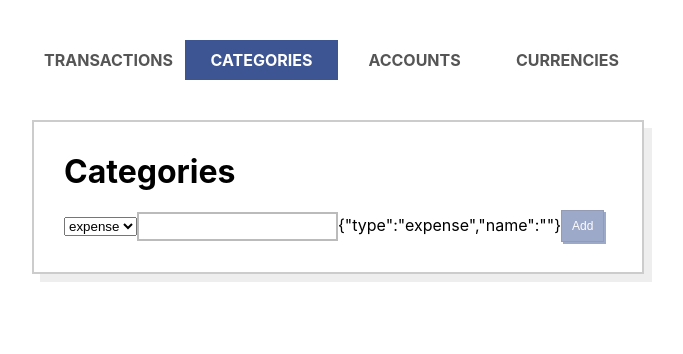
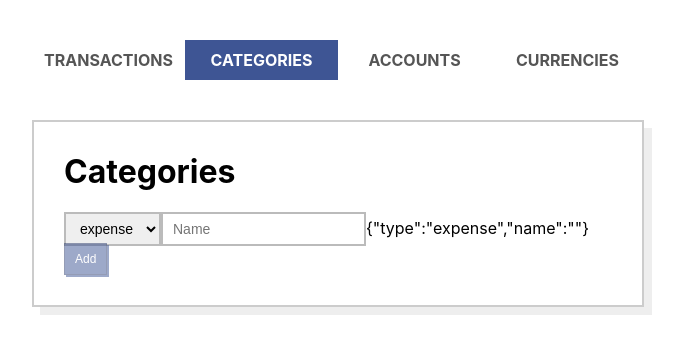
Before and after one commit to pastukh-dm/money-tracker, a React (Create React App) app: page /categories in a window 1280 px wide. Shown: the top 354 px of the page, without its empty margins (302-985 px from the left). Built offline with nearby package versions, Linux system fonts and the light colour scheme.

Commit message:
Create Select component

```diff
--- a/src/app/App.tsx
+++ b/src/app/App.tsx
@@ -1,7 +1,7 @@
 import './App.scss';
 
 import React, { useMemo } from 'react';
-import { BrowserRouter, Link, Switch, Route } from 'react-router-dom';
+import { BrowserRouter, Switch, Route } from 'react-router-dom';
 import { CurrencyIndexPage } from './pages/CurrencyIndexPage/CurrencyIndexPage';
 import { Provider } from 'react-redux';
 import { store } from './store/store';
@@ -20,7 +20,7 @@ const routeItems = [
 function App() {
   const navbarItems = useMemo(
     () => routeItems.map(item => ({ to: item.path, name: item.name })),
-    [routeItems]
+    []
   );
   return (
     <Provider store={store}>
@@ -31,7 +31,7 @@ function App() {
           <Switch>
             {
               routeItems.map(item =>
-                <Route path={item.path}>
+                <Route key={item.path} path={item.path}>
                   {item.page}
                 </Route>
               )
--- a/src/app/components/Input/Input.scss
+++ b/src/app/components/Input/Input.scss
@@ -1,6 +1,6 @@
 @import "./../../../scss/variables.scss";
+@import "./InputPlaceholder.scss";
 
 .Input {
-  border: 2px solid #bbb;
-  padding: 5px 10px;
+  @extend %Input;
 }
--- a/src/app/components/Input/Input.tsx
+++ b/src/app/components/Input/Input.tsx
@@ -4,44 +4,23 @@ import './Input.scss';
 
 
 export const Input = forwardRef<HTMLInputElement, Props>((props: Props, ref) => {
-  // const content = useMemo(() => props.children || props.text, [props.children, props.text]);
+  const {variant, ...otherProps} = props;
   return (
     <input
       ref={ref}
-      className={clsx('Input', `_${props.variant}`, {
+      className={clsx('Input', `_${variant}`, {
         '_disabled': props.disabled
       })}
       type="text"
+      {...otherProps}
     />
-    // <button
-    //   className={clsx('Button', `_${props.variant}`, {
-    //     '_disabled': props.disabled
-    //   })}
-    //   disabled={props.disabled}
-    //   onClick={props.onClick}
-    // >
-    //   {
-    //     props.icon &&
-    //     <span className="Button-Icon">{props.icon}</span>
-    //   }
-    //   {
-    //     content &&
-    //     <span className="Button-Content">{content}</span>
-    //   }
-    // </button>
   )
 });
 
 
 type Props = InputHTMLAttributes<HTMLInputElement> & {
-  // onClick?: (e: React.MouseEvent) => void
-  // icon?: React.ReactNode,
-  // text?: string,
-  // children?: React.ReactNode,
   variant?:
   'primary' | 'secondary' | 'danger'
-  // 'outline-primary' | 'outline-secondary' | 'outline-danger' |
-  // 'pure-primary' | 'pure-secondary' | 'pure-danger'
 };
 
 
--- /dev/null
+++ b/src/app/components/Input/InputPlaceholder.scss
@@ -0,0 +1,11 @@
+@import "./../../../scss/variables.scss";
+
+%Input {
+  cursor: pointer;
+  border: 2px solid #bbb;
+  padding: 5px 10px;
+  height: 20px + (5px + 2px) * 2;
+  box-sizing: border-box;
+  font-size: 14px;
+  line-height: 20px;
+}
--- a/src/app/components/Navbar/Navbar.tsx
+++ b/src/app/components/Navbar/Navbar.tsx
@@ -3,7 +3,7 @@ import { Link, NavLink } from 'react-router-dom';
 import './Navbar.scss';
 
 interface Props {
-  items: Array<{name: string, to: string}>
+  items: Array<{ name: string, to: string }>
 }
 
 
@@ -12,7 +12,14 @@ export function Navbar(props: Props) {
     <nav className="Navbar">
       {
         props.items.map((item) =>
-          <NavLink className="Navbar-Link" activeClassName="_active" to={item.to}>{item.name}</NavLink>
+          <NavLink
+            key={item.to}
+            className="Navbar-Link"
+            activeClassName="_active"
+            to={item.to}
+          >
+            {item.name}
+          </NavLink>
         )
       }
     </nav>
--- /dev/null
+++ b/src/app/components/Select/Select.scss
@@ -0,0 +1,5 @@
+@import "./../Input/InputPlaceholder.scss";
+
+.Select {
+  @extend %Input;
+}
--- /dev/null
+++ b/src/app/components/Select/Select.tsx
@@ -0,0 +1,38 @@
+import './Select.scss';
+
+import clsx from 'clsx';
+import React, { forwardRef, InputHTMLAttributes, SelectHTMLAttributes } from 'react';
+
+
+export const Select = forwardRef<HTMLSelectElement, Props>((props: Props, ref) => {
+  const { variant, options, ...otherProps } = props;
+  return (
+    <select
+      ref={ref}
+      className={clsx('Select', `_${variant}`, {
+        '_disabled': otherProps.disabled
+      })}
+      {...otherProps}
+    >
+      {options?.map((option, index) =>
+        <option
+          {...option}
+          key={option.value?.toString() + index.toString()} value={option.id}
+        >
+          {option.label}
+        </option>
+      )}
+    </select>
+  )
+});
+
+
+type Props = SelectHTMLAttributes<HTMLSelectElement> & {
+  variant?: 'primary' | 'secondary' | 'danger',
+  options?: React.OptionHTMLAttributes<HTMLOptionElement>[]
+};
+
+
+Select.defaultProps = {
+  variant: 'primary'
+};
--- a/src/app/pages/AccountIndexPage/components/AccountCreateForm.tsx
+++ b/src/app/pages/AccountIndexPage/components/AccountCreateForm.tsx
@@ -2,6 +2,7 @@ import React, { useCallback, useRef } from 'react';
 import { useSelector } from 'react-redux';
 import { Button } from '../../../components/Button/Button';
 import { Input } from '../../../components/Input/Input';
+import { Select } from '../../../components/Select/Select';
 import { MoneyAccount } from '../../../models/MoneyAccount';
 import { UIDService } from '../../../services/UIDService';
 import { selectAllCurrency } from '../../../store/currency/currencySelectors';
@@ -54,15 +55,12 @@ export function AccountCreateForm(props: Props) {
   return (
     <form onSubmit={handleSubmit}>
       <Input ref={newAccountNameRef} type="text" />
-      <select ref={newAccountCurrencyRef}>
-        {
-          currencies.map(currency =>
-            <option key={currency.id} value={currency.id}>
-              {currency.name}
-            </option>
-          )
-        }
-      </select>
+      <Select
+        ref={newAccountCurrencyRef}
+        options={currencies.map(currency => ({
+          label: currency.name, value: currency.id,
+        }))}
+      />
       <Button type="submit" text="Add" />
     </form>
   );
--- a/src/app/pages/CategoryIndexPage/components/CategoryCreateForm.tsx
+++ b/src/app/pages/CategoryIndexPage/components/CategoryCreateForm.tsx
@@ -1,6 +1,7 @@
 import React, { FormEvent, useCallback, useEffect, useRef, useState } from 'react';
 import { Button } from '../../../components/Button/Button';
 import { Input } from '../../../components/Input/Input';
+import { Select } from '../../../components/Select/Select';
 import { Category, CategoryType } from '../../../models/Category';
 import { UIDService } from '../../../services/UIDService';
 
@@ -61,19 +62,14 @@ export function CategoryCreateForm(props: Props) {
   return (
     <div className="CategoryCreateForm">
       <form onSubmit={handleSubmit}>
-        <select
+        <Select
           ref={typeRef}
           defaultValue={inputs.type}
           onChange={(e) => handleInput('type', e.target.value)}
-        >
-          {
-            Object.values(CategoryType).map(type =>
-              <option key={type} value={type}>
-                {type}
-              </option>
-            )
-          }
-        </select>
+          options={Object.values(CategoryType).map(type => ({
+            label: type, value: type
+          }))}
+        />
         <Input
           ref={nameRef}
           placeholder="Name"
--- a/src/app/pages/TransactionIndexPage/components/TransactionCreateForm.tsx
+++ b/src/app/pages/TransactionIndexPage/components/TransactionCreateForm.tsx
@@ -2,6 +2,7 @@ import React, { useCallback, useEffect, useRef, useState } from 'react';
 import { useSelector } from 'react-redux';
 import { Button } from '../../../components/Button/Button';
 import { Input } from '../../../components/Input/Input';
+import { Select } from '../../../components/Select/Select';
 import { Transaction } from '../../../models/Transaction';
 import { UIDService } from '../../../services/UIDService';
 import { selectAllAccount } from '../../../store/account/accountSelectors';
@@ -81,19 +82,16 @@ export function TransactionCreateForm(props: Props) {
       {
         accounts && accounts.length > 0 &&
         <div className="TransactionCreateForm-Field">
-          <select
+          <Select
             ref={accountRef}
             defaultValue={accounts[0].id}
-          >
-            <option value="" hidden>Select account</option>
-            {
-              accounts.map(account =>
-                <option key={account.id} value={account.id} >
-                  {account.name} ({account.currency?.name})
-            </option>
-              )
-            }
-          </select>
+            options={[
+              { label: 'Select account', value: '', hidden: true },
+              ...accounts.map(account => (
+                { label: `${account.name} (${account.currency?.name})`, value: account.id }
+              ))
+            ]}
+          />
         </div>
       }
       <div className="TransactionCreateForm-Field">
```
